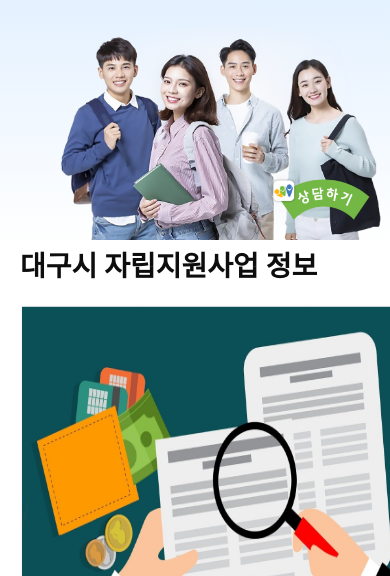
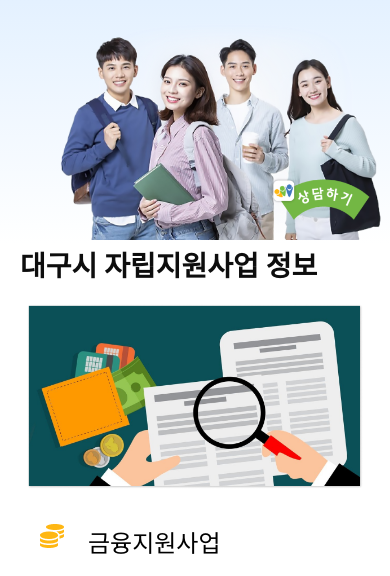
Before and after one commit to jojeongj/0831, a plain HTML site: page index.html in a window 390 px wide. Shown: the part 258-834 px from the top of the page. Drawn offline with Linux system fonts and the light colour scheme; a web font is replaced by a local one.

Commit message:
반응형 끝

```diff
--- a/css/index.css
+++ b/css/index.css
@@ -196,7 +196,7 @@
     background-color: transparent;
     width: 100px;
     height: 32px;
-    margin-right: 20px;
+    margin-right: 8px;
 }
 
 .finance_btn button {
@@ -213,6 +213,28 @@
 
 .medi_btn button {
     border: 1px solid #4279bc;
+}
+
+@media screen and (max-width: 429px) {
+    content {
+        min-width: 370px;
+    }
+
+    .finance_img img,
+    .home_img img,
+    .unv_img img,
+    .medi_img img {
+        width: 96%;
+        height: auto;
+    }
+
+    .finance_img,
+    .home_img,
+    .unv_img,
+    .medi_img {
+        display: flex;
+        justify-content: center;
+    }
 }
 
 @media screen and (min-width: 600px) {
```
